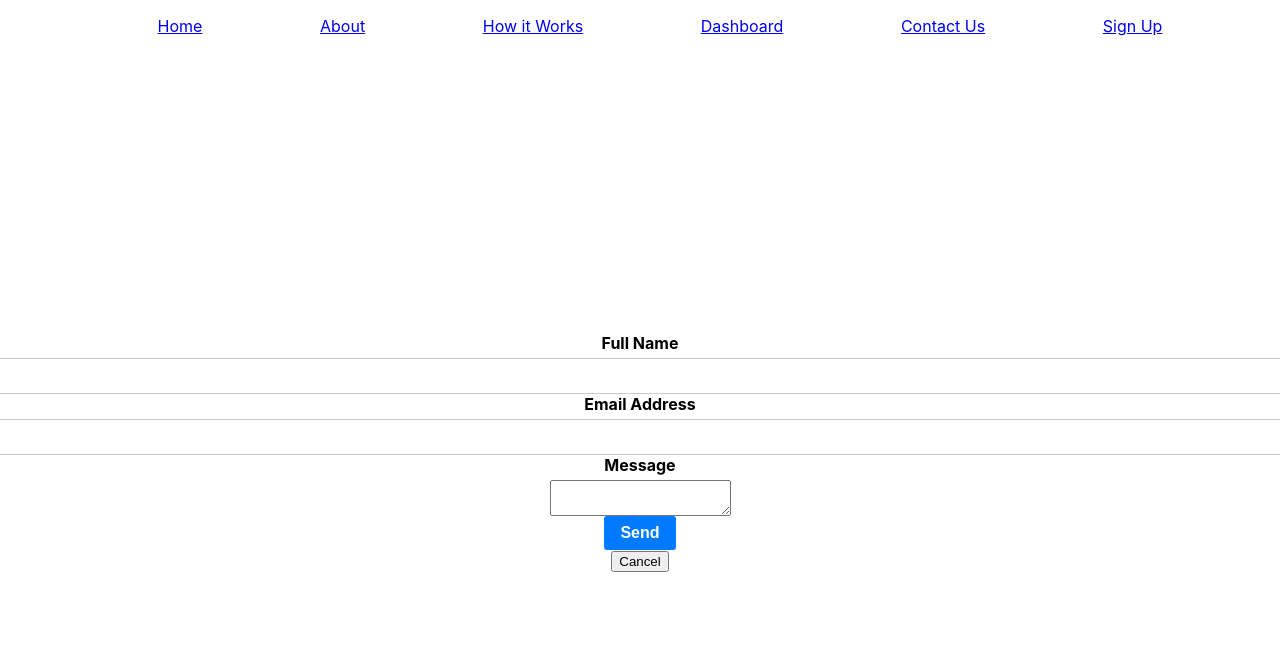
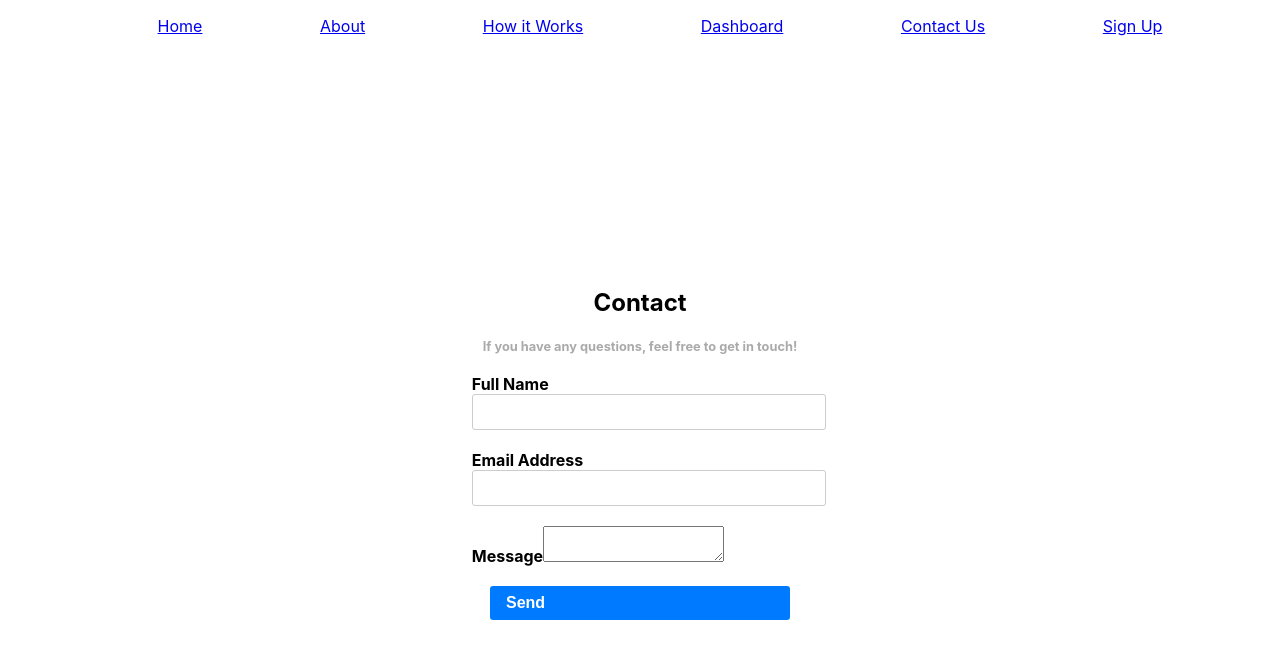
Before and after one commit to irina-sheveliova/CFG-Job-tracker, a React (Create React App) app: page /contactus in a window 1280 px wide. Shown: the top 658 px of the page. Built offline with nearby package versions, Linux system fonts and the light colour scheme.

Commit message:
working on styling

```diff
--- a/src/components/Contact/ContactUs.jsx
+++ b/src/components/Contact/ContactUs.jsx
@@ -33,34 +33,42 @@ function ContactUs() {
             console.log("Message cannot be empty!")
         }
         else {
-            console.log("Form successfully submitted")
+            alert("Form successfully submitted")
         }
     }
 
-
     return (
 
-        <form>
+        <form className="contact-form">
+            <div className='form-container'>
+                <h2 className="contact-header" >Contact</h2>
+                <h5 className="contact-form-text">If you have any questions, feel free to get in touch!</h5>
+
+                <div className="div-section">
                     <label htmlFor="Name">Full Name</label>
                     <input id="fullName" name="fullName" type="text" value={fullName} onChange={(e) => setFullName(e.target.value)} />
-
+                </div>
+                <div className="div-section">
                     <label htmlFor="emailAddress">Email Address</label>
                     <input id="emailAddress" name="emailAddress" type="email" value={emailAddress} onChange={(e) => setEmailAddress(e.target.value)} />
-
+                </div>
+                <div className="div-section">
                     <label htmlFor="message">Message</label>
                     <textarea id="contactUsMessage" name="contactUsMessage" type="text" value={message} onChange={(e) => setMessage(e.target.value)} />
-
+                </div>
+                <p className="button-container">
                     <button className="button" type="submit" onClick={handleSubmit}>
                         Send
                     </button>
-
-            <Link to="/">
+                </p>
+                {/* <Link to="/">
                     <button
                         className="button button-secondary"
                     >
                         Cancel
                     </button>
-            </Link>
+                </Link> */}
+            </div>
         </form>
 
 
--- a/src/components/Contact/Contactus.css
+++ b/src/components/Contact/Contactus.css
@@ -0,0 +1,48 @@
+.contact-header {
+    font-size: 24px;
+    font-weight: bold;
+    text-align: center;
+}
+
+.contact-form-text {
+    font-size: 0.8rem;
+    color: #aaa;
+    margin-bottom: 20px;
+    text-align: center;
+}
+
+form {
+    height: 100vh;
+    display: flex;
+
+}
+
+.form-container {
+    max-width: 500px;
+    margin: 0 auto;
+
+}
+
+
+.div-section {
+    margin: 20px;
+}
+
+
+.button {
+    margin: 0 auto;
+    display: flex;
+    font-weight: bold;
+    min-width: 300px;
+    max-width: 500px;
+    background-color: #007bff;
+    color: white;
+    border: none;
+    border-radius: 3px;
+    cursor: pointer;
+
+}
+
+.button:hover {
+    background-color: #0069d9;
+}
```
Lines whose indentation alone changed are shown as unchanged.
